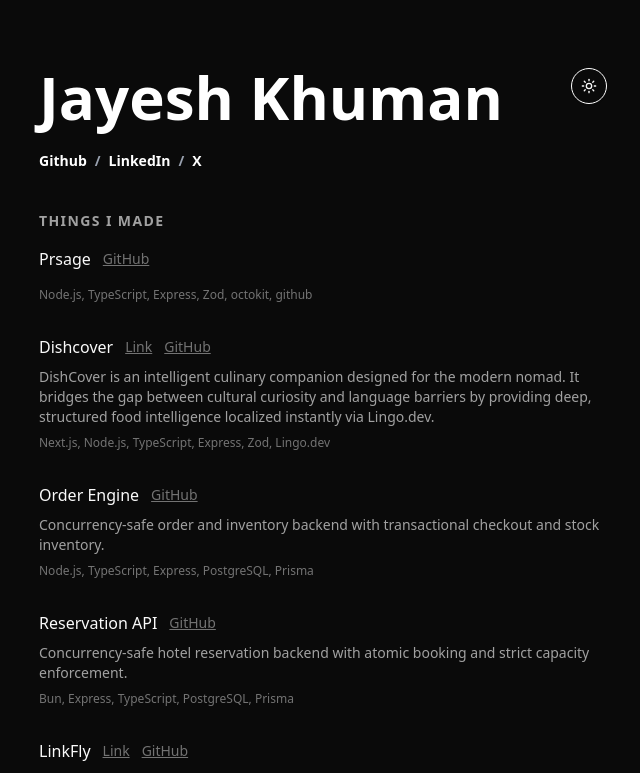
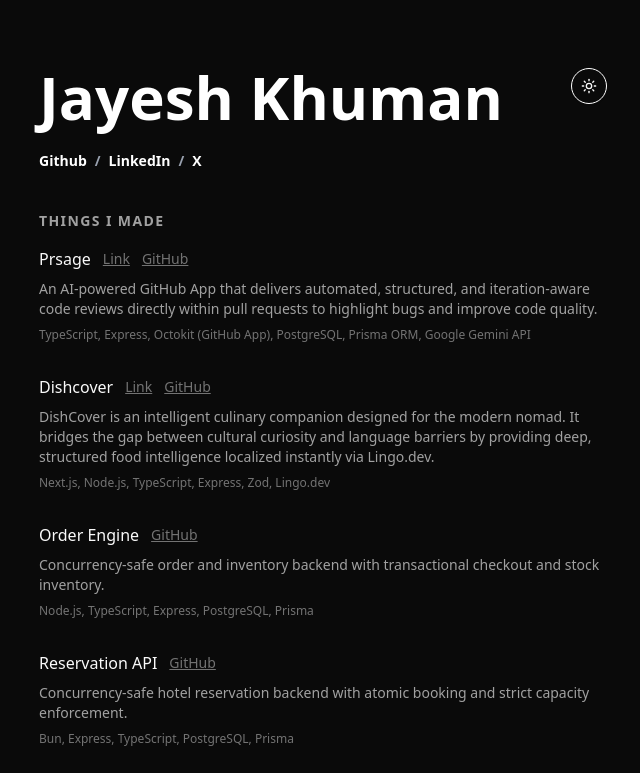
Before and after one commit to Bunny099/jayesh-v2, a Next.js app: page / in a window 1280 px wide. Shown: the top 773 px of the page, without its empty margins (317-957 px from the left). Built offline with nearby package versions, Linux system fonts and the light colour scheme.

Commit message:
feat:prsage project added

```diff
--- a/data/projects.ts
+++ b/data/projects.ts
@@ -1,10 +1,11 @@
 export const projects = [
   {
     title: "Prsage",
-    tech: "Node.js, TypeScript, Express, Zod, octokit, github",
+    tech: "TypeScript, Express, Octokit (GitHub App), PostgreSQL, Prisma ORM, Google Gemini API",
+    link:"https://github.com/apps/prsage",
     github: "https://github.com/Bunny099/prsage",
     description:
-      "",
+      "An AI-powered GitHub App that delivers automated, structured, and iteration-aware code reviews directly within pull requests to highlight bugs and improve code quality."
   },
   {
     title: "Dishcover",
```
